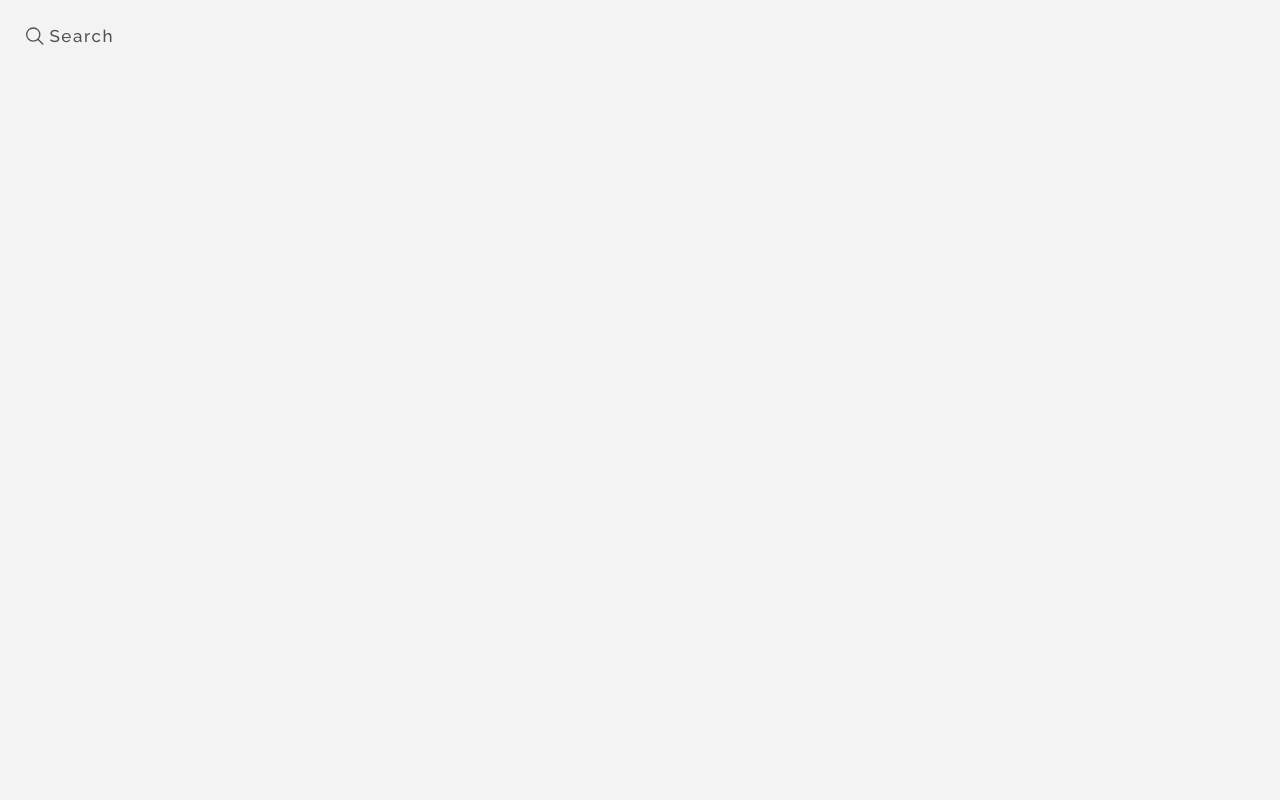
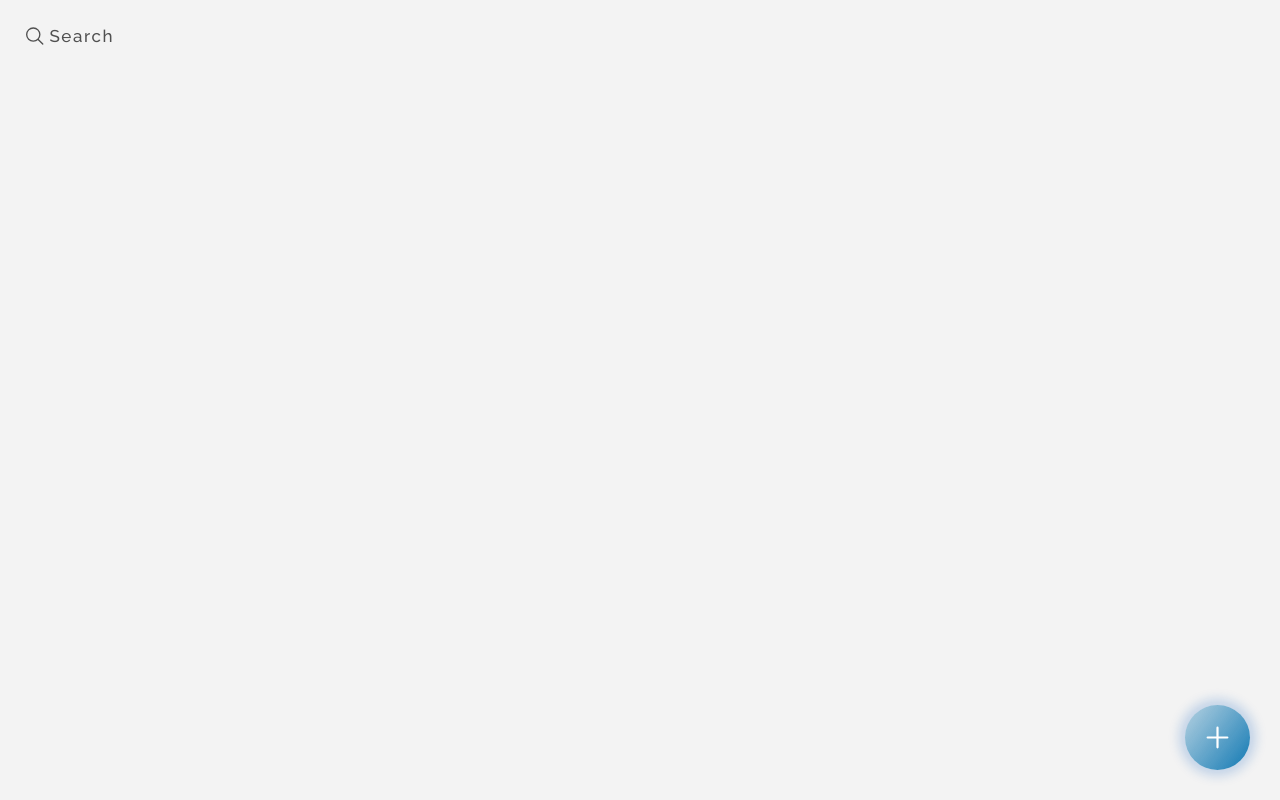
Before and after one commit to arianXdev/ArNote-app, a React (Create React App) app: page / in a window 1280 px wide. Built offline with nearby package versions, Linux system fonts and the light colour scheme.

Commit message:
feat: created FAB add button

```diff
--- a/src/App.css
+++ b/src/App.css
@@ -1,7 +1,6 @@
 .App {
 	display: flex;
 	justify-content: space-between;
-	align-items: center;
 }
 
 .Main {
@@ -15,10 +14,31 @@
 
 .sidebar {
 	width: 4.5%;
-	height: 100%;
+	height: 100vh;
 	box-shadow: 2px 0 15px rgba(0, 0, 0, 0.1);
 	border-top-right-radius: 4vw;
 	border-bottom-right-radius: 4vw;
+}
+
+.add {
+	position: fixed;
+	bottom: 30px;
+	right: 30px;
+	display: flex;
+	align-items: center;
+	justify-content: center;
+	padding: 15px;
+	font-size: 35px;
+	border-radius: 100%;
+	color: #fff;
+	background: linear-gradient(308.18deg, #0a75b1 -3.8%, rgba(6, 106, 255, 0) 136.21%);
+	box-shadow: 0px 0px 11px 6px rgba(16, 97, 191, 0.22);
+	transition: all 0.3s ease-in-out;
+}
+
+.add:hover {
+	scale: 1.03;
+	box-shadow: 0px 0px 8px 6px rgba(16, 97, 191, 0.3);
 }
 
 .favorites {
--- a/src/App.js
+++ b/src/App.js
@@ -5,7 +5,7 @@ import "./App.css";
 const App = () => {
 	return (
 		<div className="App">
-			<aside className="sidebar">Sidebar</aside>
+			<aside className="sidebar"></aside>
 
 			<main className="Main">
 				<div className="container">
@@ -18,6 +18,10 @@ const App = () => {
 					<section className="notes"></section>
 				</div>
 			</main>
+
+			<button className="add">
+				<ion-icon name="add"></ion-icon>
+			</button>
 		</div>
 	);
 };
```
